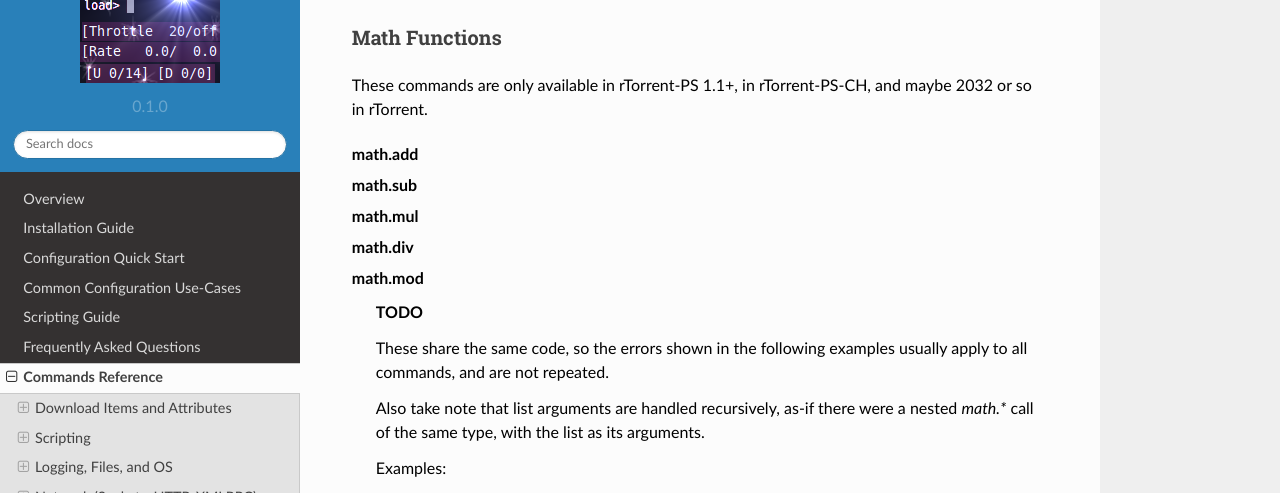
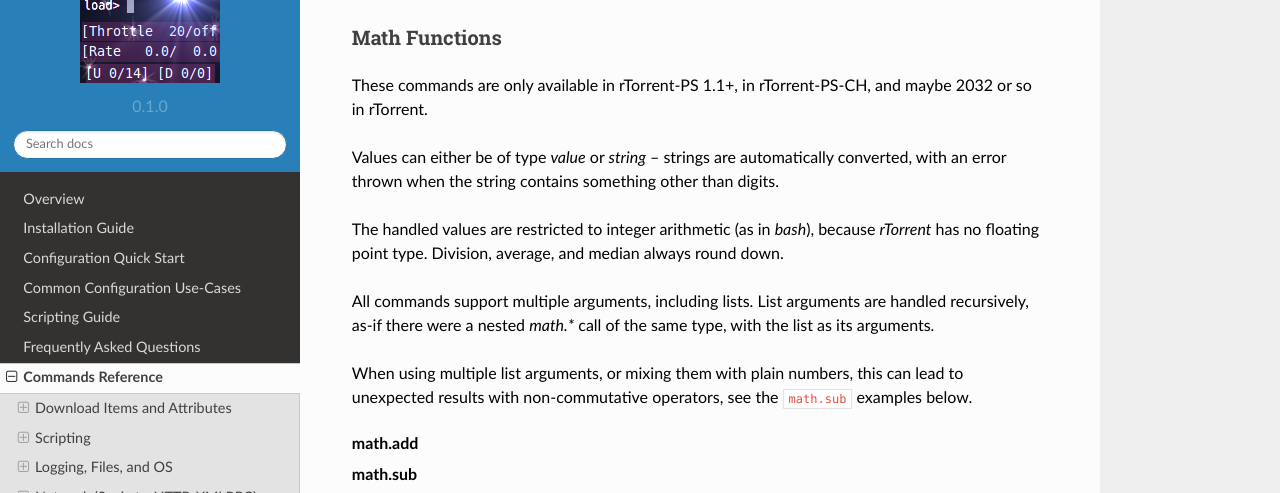
Before and after one commit to rtorrent-community/rtorrent-docs, a Sphinx documentation site: the page built from docs/cmd-ref.rst, in a window 1280 px wide and 1400 px high, scrolled down 37503 px. Shown: the part 110-603 px from the top of the window. Built offline with Sphinx 7.4.7 and the Read the Docs theme 2.0.0, drawn with Linux system fonts in a browser that asks for light colours; some of the changed text lies outside the part shown; grey boxes are pictures that could not be loaded.

Commit message:
complete math.* coverage

```diff
--- a/docs/include-cmd-scripting.rst
+++ b/docs/include-cmd-scripting.rst
@@ -729,6 +729,24 @@
 These commands are only available in rTorrent-PS 1.1+, in rTorrent-PS-CH,
 and maybe 2032 or so in rTorrent.
 
+Values can either be of type *value* or *string* –
+strings are automatically converted,
+with an error thrown when the string contains something other than digits.
+
+The handled values are restricted to integer arithmetic (as in `bash`),
+because `rTorrent` has no floating point type.
+Division, average, and median always round down.
+
+All commands support multiple arguments, including lists.
+List arguments are handled recursively,
+as-if there were a nested `math.*` call of the same type,
+with the list as its arguments.
+
+When using multiple list arguments, or mixing them with plain numbers,
+this can lead to unexpected results with non-commutative operators,
+see the ``math.sub`` examples below.
+
+
 .. glossary::
 
     math.add
@@ -737,14 +755,10 @@
     math.div
     math.mod
 
-        **TODO**
+        Basic arithmetic operators (+, -, *, /, %).
 
         These share the same code, so the errors shown in the following examples
-        usually apply to all commands, and are not repeated.
-
-        Also take note that list arguments are handled recursively,
-        as-if there were a nested `math.*` call of the same type,
-        with the list as its arguments.
+        usually apply to all commands, and are not repeated for each operator.
 
         Examples:
 
@@ -768,17 +782,44 @@
             :start-at: # math.div
             :end-before: # END
 
+        .. literalinclude:: rtorrent-ps/tests/commands/math.txt
+            :language: console
+            :start-at: # math.mod
+            :end-before: # END
+
 
     math.min
     math.max
+    math.cnt
+    math.avg
     math.med
-    math.avg
 
-        **TODO**
+        Functions to calculate the minimum, maximum, element count, average, or median over the input values.
 
-    math.cnt
+        .. literalinclude:: rtorrent-ps/tests/commands/math.txt
+            :language: console
+            :start-at: # math.min
+            :end-before: # END
 
-        **TODO**
+        .. literalinclude:: rtorrent-ps/tests/commands/math.txt
+            :language: console
+            :start-at: # math.max
+            :end-before: # END
+
+        .. literalinclude:: rtorrent-ps/tests/commands/math.txt
+            :language: console
+            :start-at: # math.cnt
+            :end-before: # END
+
+        .. literalinclude:: rtorrent-ps/tests/commands/math.txt
+            :language: console
+            :start-at: # math.avg
+            :end-before: # END
+
+        .. literalinclude:: rtorrent-ps/tests/commands/math.txt
+            :language: console
+            :start-at: # math.med
+            :end-before: # END
 
 
 Value Conversion & Formatting
```
